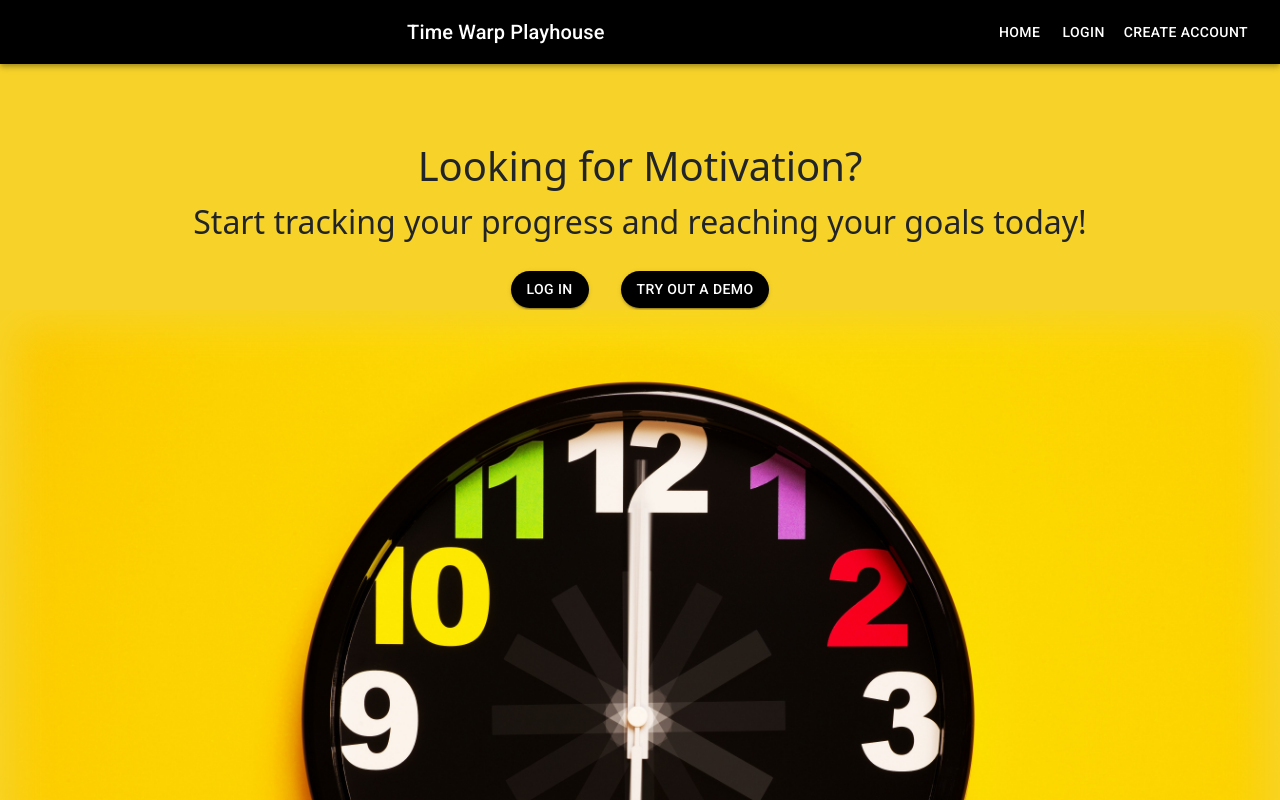
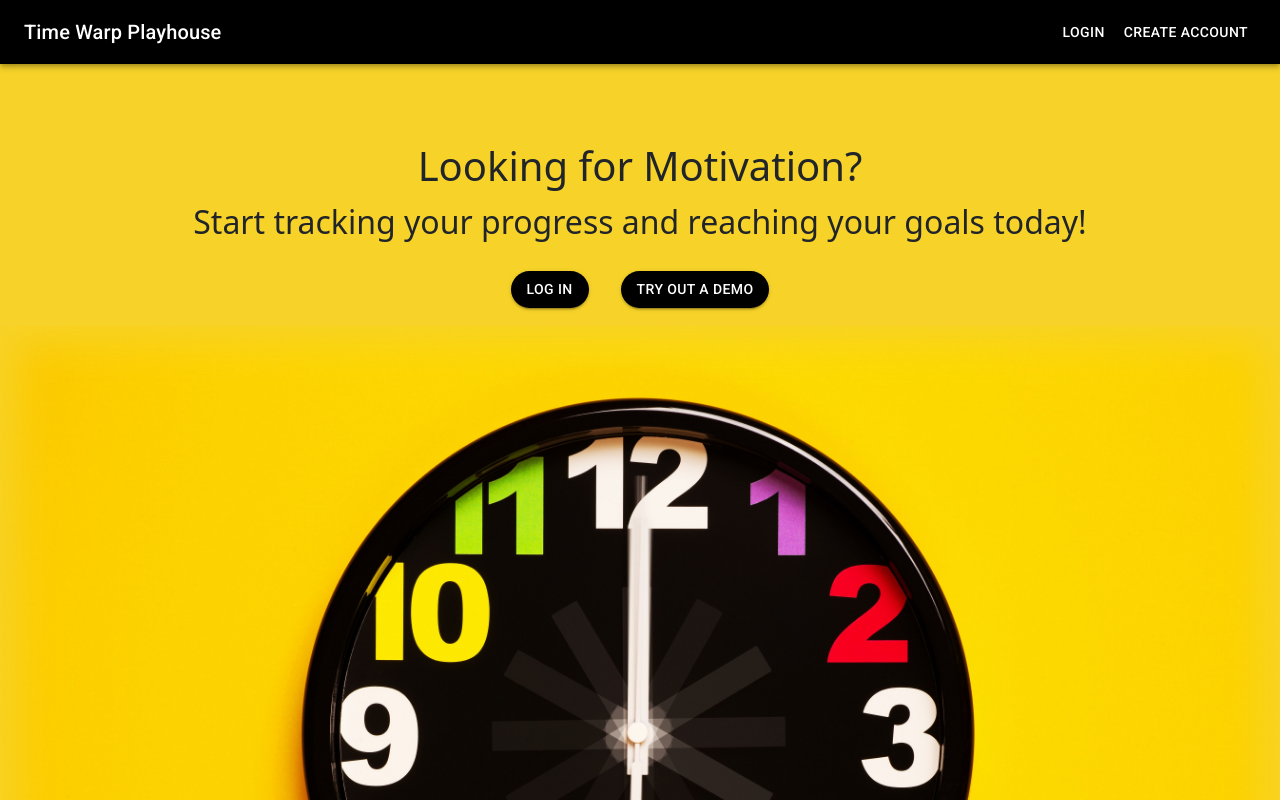
Before and after one commit to DLMedeiro/code-playground, a React (Create React App) app: page / in a window 1280 px wide. Shown: the top 800 px of the page. Built offline with nearby package versions, Linux system fonts and the light colour scheme.

Commit message:
basic home and nav complete, not connected

```diff
--- a/src/Components/Home.js
+++ b/src/Components/Home.js
@@ -53,7 +53,7 @@ export default function Home() {
           </Button>
         </Link>
       </Grid>
-      <Grid item xs={12}>
+      <Grid item xs={12} style={{ marginTop: "1rem" }}>
         <span className="faded faded-all">
           <img src={HeroImage} alt="bored dog" style={{ width: "100%" }}></img>
         </span>
--- a/src/Components/Navbar.js
+++ b/src/Components/Navbar.js
@@ -19,9 +19,6 @@ export default function Navbar() {
   function loggedOut() {
     return (
       <ul className="nav justify-content-center">
-        <Button href="/" color="inherit">
-          Home
-        </Button>
         <Button href="/login" color="inherit">
           Login
           {/* LoginForm */}
@@ -47,9 +44,6 @@ export default function Navbar() {
   function loggedIn() {
     return (
       <ul className="nav justify-content-center">
-        <Button href="/" color="inherit">
-          Home
-        </Button>
         <Button href="/profile" color="inherit">
           Profile
         </Button>
@@ -73,7 +67,12 @@ export default function Navbar() {
           >
             <MenuIcon />
           </IconButton> */}
-          <Typography variant="h6" component="div" sx={{ flexGrow: 1 }}>
+          <Typography
+            variant="h6"
+            component="div"
+            sx={{ flexGrow: 1 }}
+            align="left"
+          >
             Time Warp Playhouse
           </Typography>
           {isLoggedIn === true ? loggedIn() : loggedOut()}
--- a/src/Styles/App.css
+++ b/src/Styles/App.css
@@ -1,5 +1,8 @@
 
+body{
+  overflow: hidden;
 
+}
 .App {
   text-align: center;
   background-color: #f7d329;
--- a/src/index.js
+++ b/src/index.js
@@ -13,12 +13,12 @@ const theme = createTheme({
   palette: {
     primary: {
       main: "#000",
-      light: "#ed008e",
-      dark: "#f8de2c",
+      light: "#adeb32",
+      dark: "#ea0088",
     },
     secondary: {
       dark: "#e8b29e",
-      light: "#f8de2c",
+      light: "#ea0088",
       main: "#cb99d5",
     },
     info: {
```
